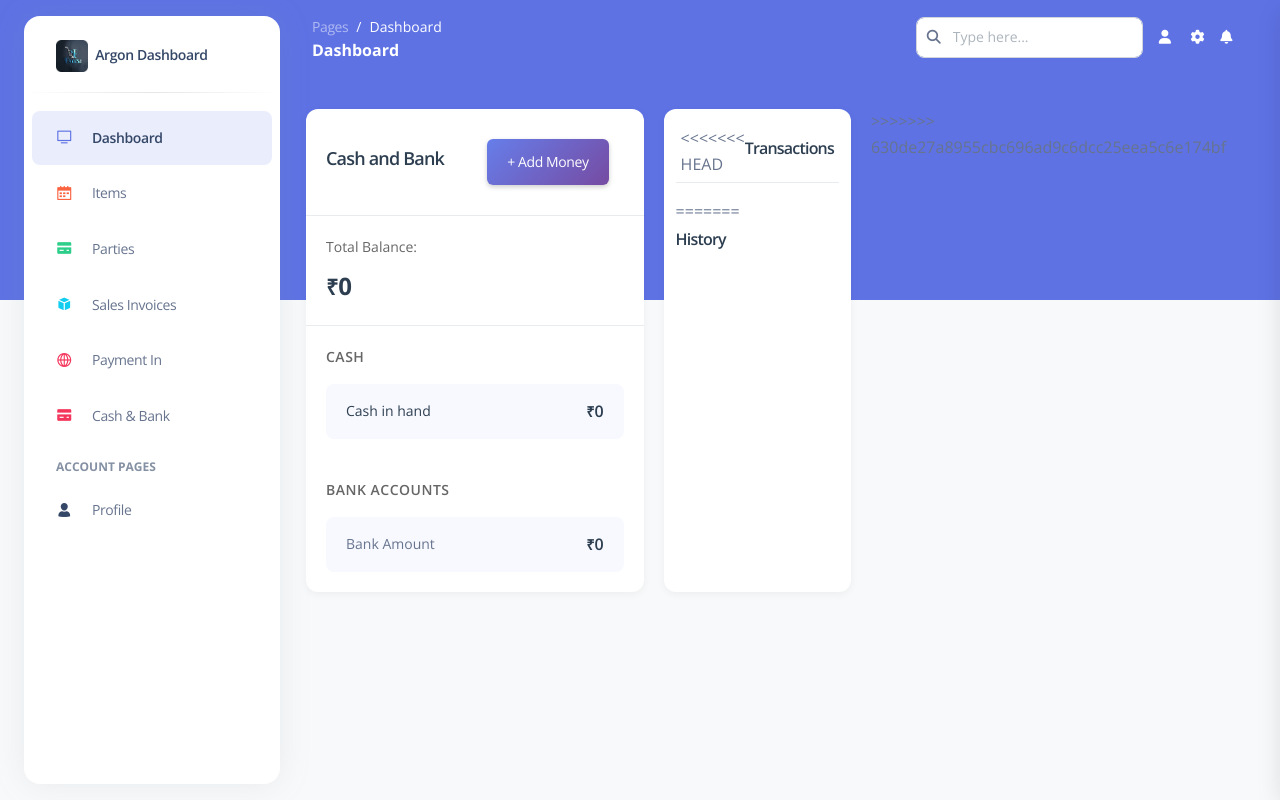
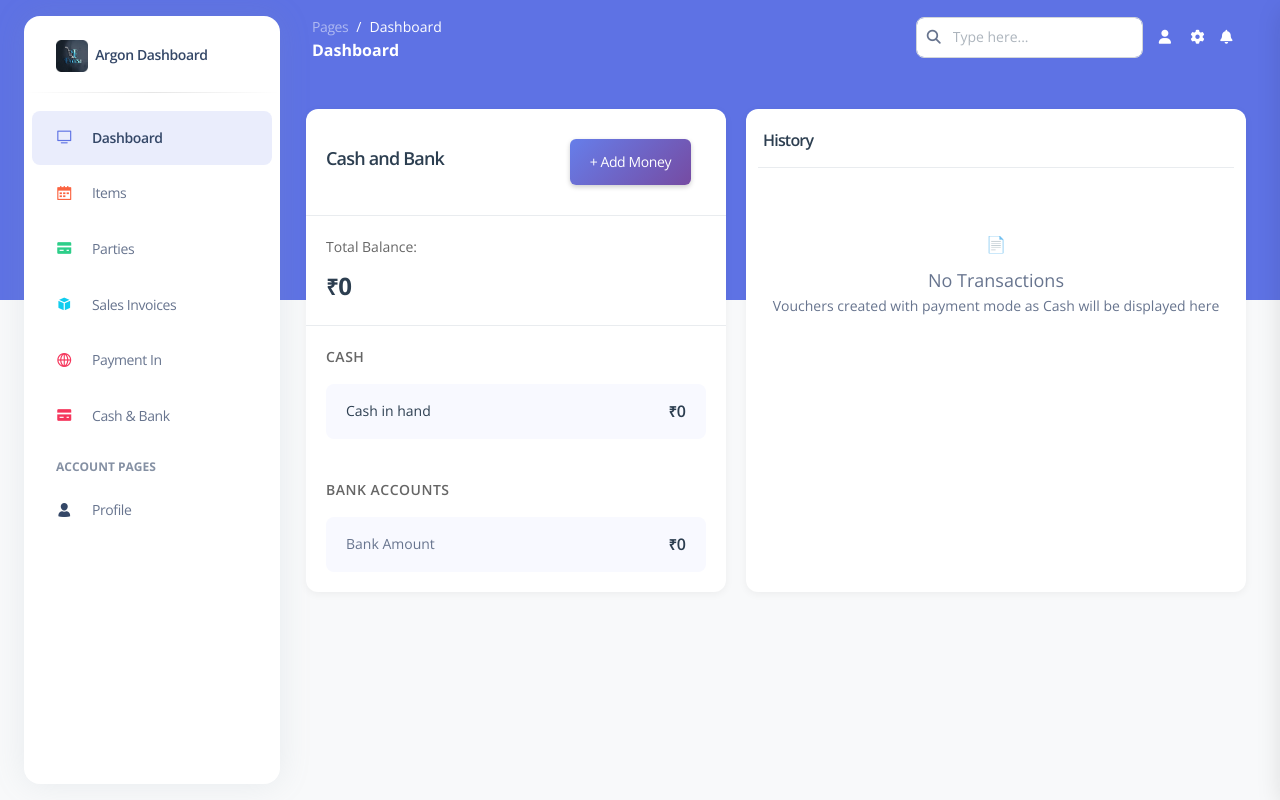
Before and after one commit to itsolution4india/ebilling, a Django app: page /cashbank/ in a window 1280 px wide. Run offline with Django 5.2, Linux system fonts and the light colour scheme; the visitor is signed in with stand-in values (Sample User, id 1); data that the repository does not hold is empty; some libraries are stand-ins or nearby versions.

Commit message:
Merge resolved and completed

```diff
--- a/billing/templates/Bank/cashandbank.html
+++ b/billing/templates/Bank/cashandbank.html
@@ -515,13 +515,8 @@
   <div class="right-panel p-3  bg-white rounded-xl shadow-md w-full">
     <!-- Header -->
     <div class="transactions-header flex items-center justify-between mb-4">
-<<<<<<< HEAD
-        <h3 class="transactions-title text-xl font-semibold text-gray-800">Transactions</h3>
+        <h2 class="transactions-title text-xl font-semibold text-gray-800">History</h2>
     </div>
-=======
-        <h2 class="transactions-title text-xl font-semibold text-gray-800">History</h2>    </div>
->>>>>>> 630de27a8955cbc696ad9c6dcc25eea5c6e174bf
-
     <!-- Table or Empty State -->
     <div class="transactions-content w-full">
         {% if transactions %}
```
